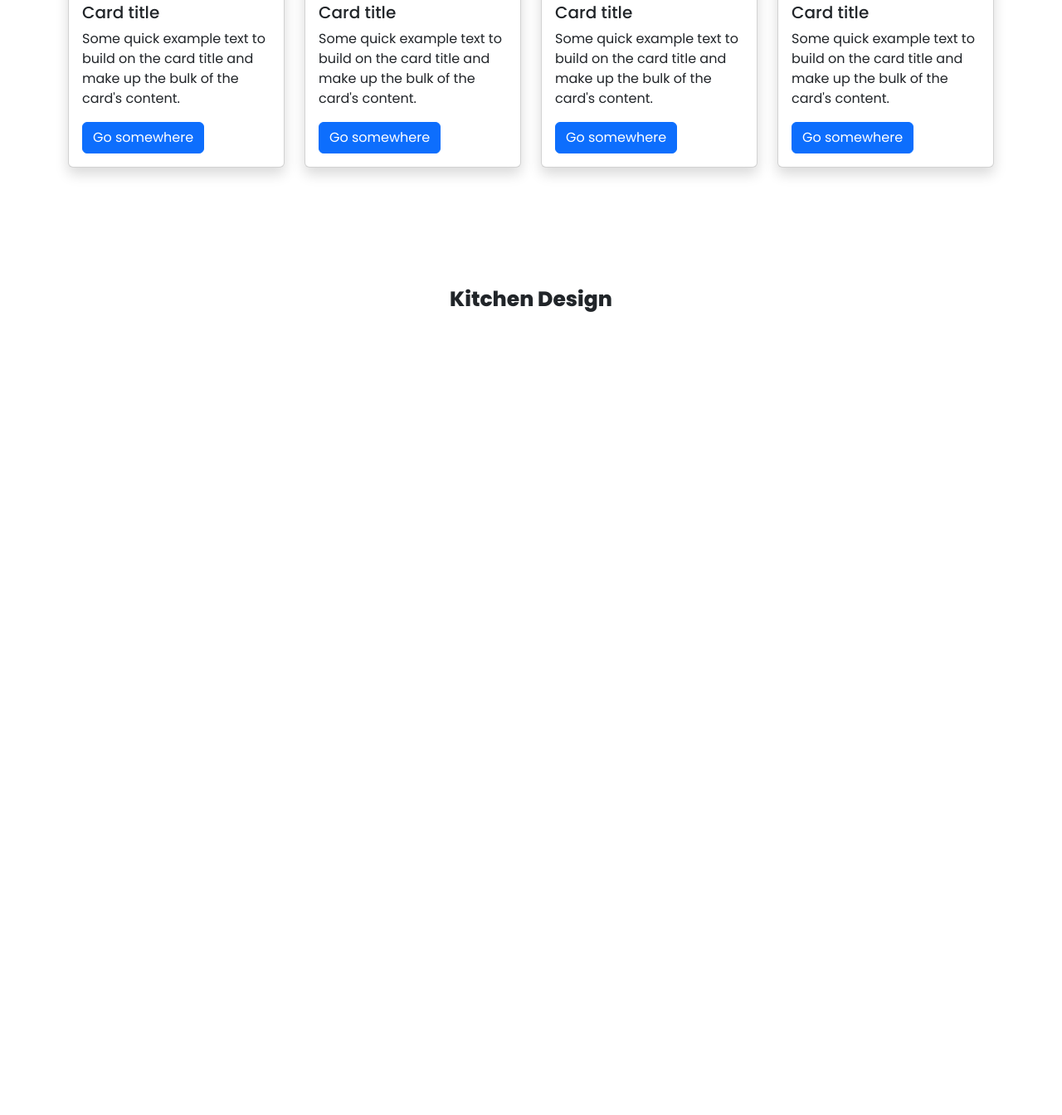
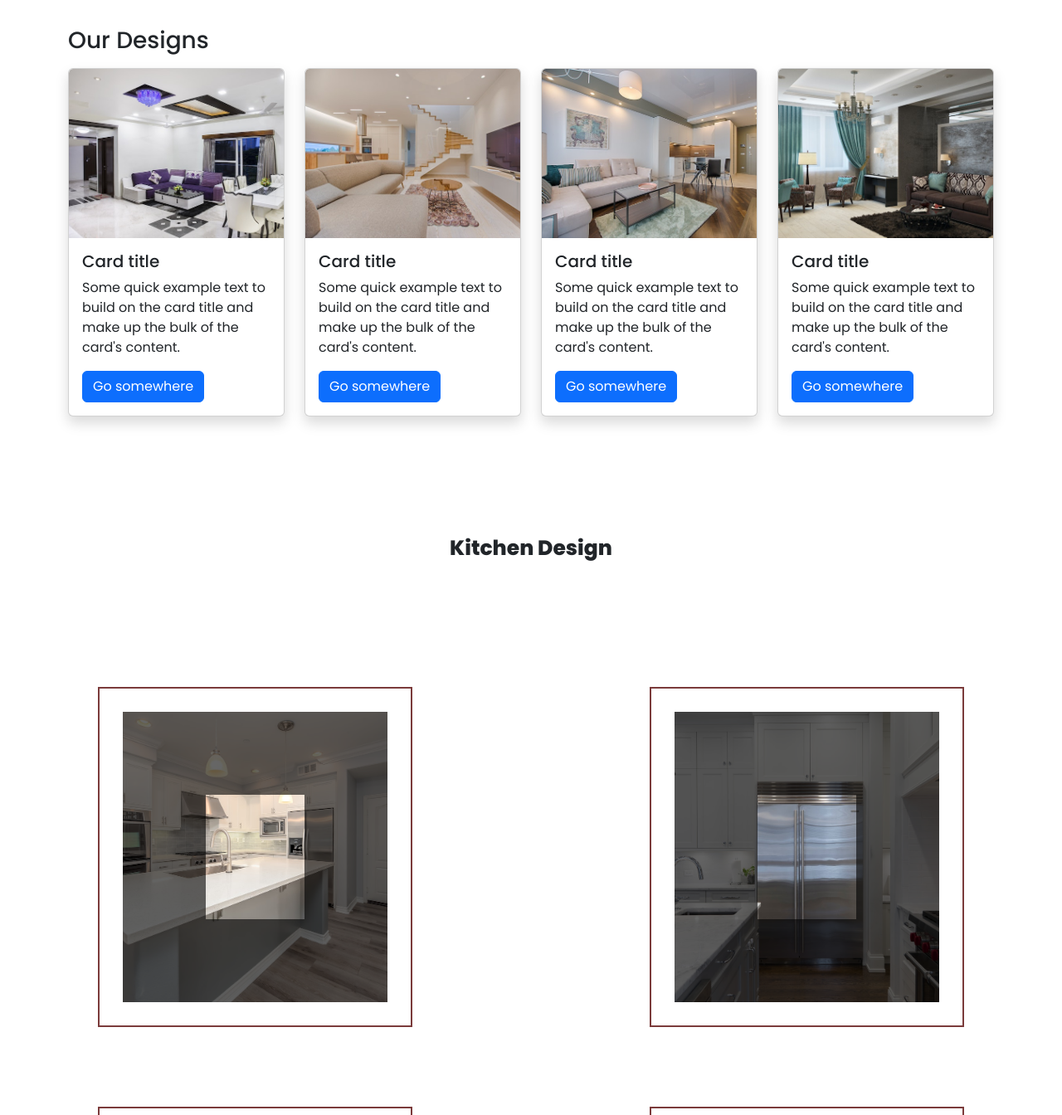
Before and after one commit to mohamadanasfattoum/Interior-Design-Landing-Page, a plain HTML site: page index.html in a window 1280 px wide. Shown: the part 1456-2800 px from the top of the page at 83% size. Before the commit the page ends 1936 px from the top, so only its background shows below. Drawn offline with nearby package versions, Linux system fonts and the light colour scheme.

Commit message:
add hoverand animation in kitchen

```diff
--- a/css/style.css
+++ b/css/style.css
@@ -43,3 +43,32 @@ width: 304px;
     font-size: 25px;
     font-weight: 800;
 }
+
+.kitchen-img{
+    width: 560px;
+    height: 410px;
+
+    --s: 15px;  /* size of the frame */
+  --b: 2px;   /* border thickness */
+  --w: 200px; /* width of the image */
+  --c: #7B3B3B;
+
+
+  aspect-ratio: 1;
+  object-fit: cover;
+  padding: calc(2*var(--s));
+  --_g: var(--c) var(--b),#0000 0 calc(100% - var(--b)),var(--c) 0;
+  background:
+    linear-gradient(      var(--_g)) 50%/100% var(--_i,100%) no-repeat,
+    linear-gradient(90deg,var(--_g)) 50%/var(--_i,100%) 100% no-repeat;
+  outline: calc(var(--w)/2) solid #0009;
+  outline-offset: calc(var(--w)/-2 - 2*var(--s));
+  transition: .4s;
+  cursor: pointer;
+}
+
+.kitchen-img:hover {
+    outline: var(--b) solid var(--c);
+    outline-offset: calc(var(--s) / -2);
+    --_i: calc(100% - 2 * var(--s));
+  }
--- a/index.html
+++ b/index.html
@@ -14,6 +14,9 @@
         integrity="sha384-GLhlTQ8iRABdZLl6O3oVMWSktQOp6b7In1Zl3/Jr59b6EGGoI1aFkw7cmDA6j6gD" crossorigin="anonymous">
     <link rel="stylesheet" href="css/style.css">
     <link rel="stylesheet" href="css/animate.css">
+
+            <img src="https://picsum.photos/id/111/300/300" alt="an old car">
+        <img src="https://picsum.photos/id/183/300/300" style="--c: #668284;--b:1px;--s: 18px" alt="an old car">
 
 </head>
 
@@ -205,7 +208,38 @@
         </div>
 
         <div class=" row">
+            <div class="col-lg-5 p-5">
+                <div class=" ">
+                    <img src="img/kitchen (1).jpg" class="kitchen-img img-fluid" alt="">
+                </div>
 
+            </div>
+            <div class="col-lg-2"></div>
+
+            <div class="col-lg-5 p-5">
+                <div class=" ">
+                    <img src="img/kitchen (2).jpg" class="kitchen-img img-fluid"  alt="">
+                </div>
+
+            </div>
+
+        </div>
+
+        <div class=" row">
+            <div class="col-lg-5 p-5">
+                <div class="  ">
+                    <img src="img/kitchen (3).jpg" class="kitchen-img img-fluid" alt="">
+                </div>
+
+            </div>
+            <div class="col-lg-2"></div>
+
+            <div class="col-lg-5 p-5">
+                <div class=" ">
+                    <img src="img/kitchen (4).jpg" class="kitchen-img img-fluid" alt="">
+                </div>
+
+            </div>
 
         </div>
     </div>
```
Also changed, not shown: img/kitchen (1).jpg (added), img/kitchen (2).jpg (added), img/kitchen (3).jpg (added), img/kitchen (4).jpg (added), img/kitchen (5).jpg (added).
